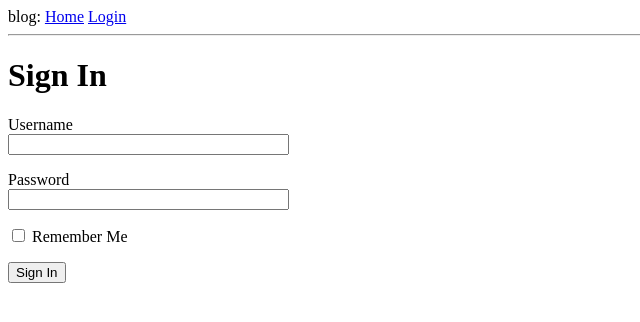
After one commit to fullstackstar/python-flask-blog-app, a Flask app: page /login in a window 1280 px wide. The commit adds this page. Shown: the top 322 px of the page, without its empty margins (0-640 px from the left). Run offline with Flask 2, Linux system fonts and the light colour scheme.

Commit message:
added login form

```diff
--- a/blogapp/__init__.py
+++ b/blogapp/__init__.py
@@ -1,6 +1,7 @@
 from flask import Flask
-
+from config import Config
 
 app = Flask(__name__)
+app.config.from_object(Config)
 
 from blogapp import routes
--- /dev/null
+++ b/blogapp/forms.py
@@ -0,0 +1,10 @@
+from flask_wtf import FlaskForm
+from wtforms import StringField, PasswordField, BooleanField, SubmitField
+from wtforms.validators import DataRequired
+
+
+class LoginForm(FlaskForm):
+    username = StringField('Username', validators=[DataRequired()])
+    password = PasswordField('Password', validators=[DataRequired()])
+    remember_me = BooleanField('Remember Me')
+    submit = SubmitField('Sign In')
--- a/blogapp/routes.py
+++ b/blogapp/routes.py
@@ -1,6 +1,7 @@
-from flask import render_template
+from flask import render_template, flash, redirect, url_for
 
 from blogapp import app
+from blogapp.forms import LoginForm
 
 
 @app.route('/')
@@ -18,3 +19,13 @@ def index():
         }
     ]
     return render_template('index.html', title='Home', user=user, posts=posts)
+
+
+@app.route('/login', methods=['GET', 'POST'])
+def login():
+    form = LoginForm()
+    if form.validate_on_submit():
+        flash('Login requested for user {}, remember_me={}'.format(
+            form.username.data, form.remember_me.data))
+        return redirect(url_for('index'))
+    return render_template('login.html', title='Sign In', form=form)
--- a/blogapp/templates/base.html
+++ b/blogapp/templates/base.html
@@ -9,8 +9,21 @@
     {% endif %}
 </head>
 <body>
-    <div>blog: <a href="/index">Home</a></div>
+    <div>
+        blog:
+        <a href="{{ url_for('index') }}">Home</a>
+        <a href="{{ url_for('login') }}">Login</a>
+    </div>
     <hr>
+    {% with messages = get_flashed_messages() %}
+    {% if messages %}
+    <ul>
+        {% for message in messages %}
+        <li>{{ message }}</li>
+        {% endfor %}
+    </ul>
+    {% endif %}
+    {% endwith %}
     {% block content %}{% endblock %}
 </body>
 </html>
--- /dev/null
+++ b/blogapp/templates/login.html
@@ -0,0 +1,24 @@
+{% extends "base.html" %}
+
+{% block content %}
+    <h1>Sign In</h1>
+    <form action="" method="post" novalidate>
+        {{ form.hidden_tag() }}
+        <p>
+            {{ form.username.label }}<br>
+            {{ form.username(size=32) }}
+            {% for error in form.username.errors %}
+            <span style="color: red;">[{{ error }}]</span>
+            {% endfor %}
+        </p>
+        <p>
+            {{ form.password.label }}<br>
+            {{ form.password(size=32) }}
+            {% for error in form.password.errors %}
+            <span style="color: red;">[{{ error }}]</span>
+            {% endfor %}
+        </p>
+        <p>{{ form.remember_me() }} {{ form.remember_me.label }}</p>
+        <p>{{ form.submit() }}</p>
+    </form>
+{% endblock %}
--- /dev/null
+++ b/config.py
@@ -0,0 +1,5 @@
+import os
+
+
+class Config(object):
+    SECRET_KEY = os.environ.get('SECRET_KEY') or 'you-will-never-guess'
--- /dev/null
+++ b/dependencies.txt
@@ -0,0 +1,2 @@
+pip install flask
+pip install flask-wtf
```
Also changed, not shown: main.py (renamed from app.py).
